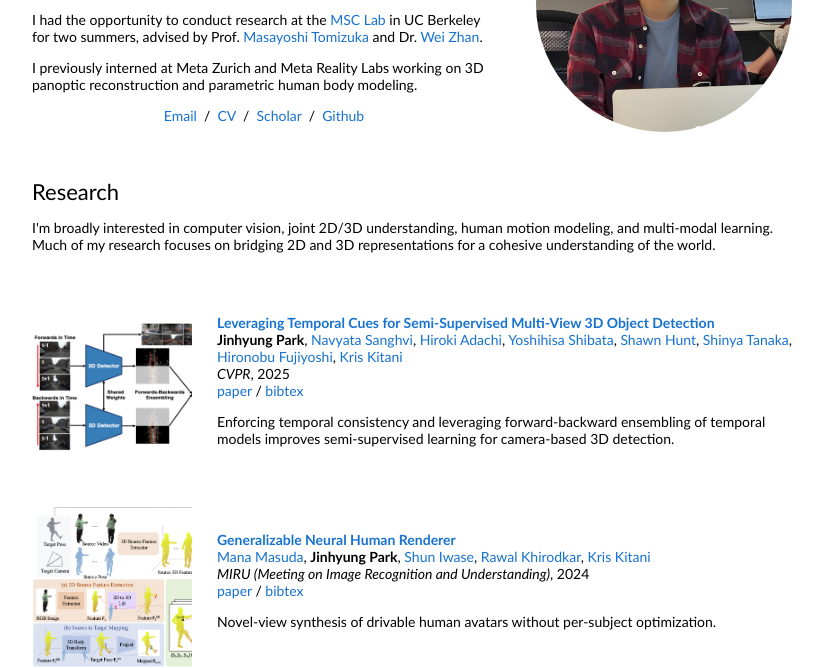
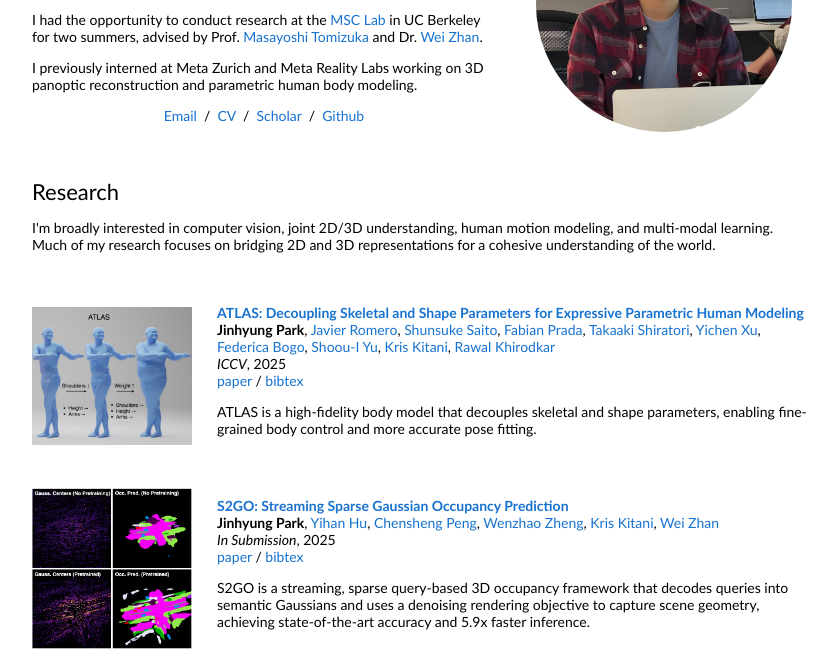
Before and after one commit to jindapark/jindapark.github.io, a plain HTML site: page index.html in a window 1280 px wide. Shown: the part 155-823 px from the top of the page, without its empty margins (228-1065 px from the left). Drawn offline with Linux system fonts and the light colour scheme.

Commit message:
main website

```diff
--- a/index.html
+++ b/index.html
@@ -73,6 +73,73 @@
           <table
             style="width:100%;border:0px;border-spacing:0px;border-collapse:separate;margin-right:auto;margin-left:auto;">
             <tbody>
+
+              <tr>
+                <td style="padding:20px;width:25%;text-align:center;">
+                  <div style="display:table;height:100%;">
+                    <div style="display:table-cell;vertical-align:middle;">
+                      <img src='images/atlas.png' width="160">
+                    </div>
+                  </div>
+                </td>
+                <td style="padding:5px;width:75%;vertical-align:middle">
+                  <a href="">
+                    <span class="papertitle">ATLAS: Decoupling Skeletal and Shape Parameters for Expressive Parametric Human Modeling</span>
+                  </a>
+                  <br>
+                  <strong>Jinhyung Park</strong>,
+                  <a href="https://www.linkedin.com/in/javier-romero-38b87331">Javier Romero</a>,
+                  <a href="https://shunsukesaito.github.io/">Shunsuke Saito</a>,
+                  <a href="https://www.linkedin.com/in/fabian-prada/">Fabian Prada</a>,
+                  <a href="https://sites.google.com/view/takaaki-shiratori/home">Takaaki Shiratori</a>,
+                  <a href="https://www.linkedin.com/in/yichen-xu-a5620a13a/">Yichen Xu</a>,
+                  <a href="https://fbogo.github.io/">Federica Bogo</a>,
+                  <a href="https://sites.google.com/view/shoou-i-yu/home">Shoou-I Yu</a>,
+                  <a href="https://kriskitani.github.io/">Kris Kitani</a>,
+                  <a href="https://rawalkhirodkar.github.io/">Rawal Khirodkar</a>
+                  <br>
+                  <em>ICCV</em>, 2025
+                  <br>
+                  <a href="https://jindapark.github.io/projects/atlas/static/pdfs/atlas.pdf">paper</a> /
+                  <a href="data/park2025atlas.bib">bibtex</a>
+                  <p></p>
+                  <p>
+                    ATLAS is a high-fidelity body model that decouples skeletal and shape parameters, enabling fine-grained body control and more accurate pose fitting.
+                  </p>
+                </td>
+              </tr>
+
+              <tr>
+                <td style="padding:20px;width:25%;text-align:center;">
+                  <div style="display:table;height:100%;">
+                    <div style="display:table-cell;vertical-align:middle;">
+                      <img src='images/s2go.png' width="160">
+                    </div>
+                  </div>
+                </td>
+                <td style="padding:5px;width:75%;vertical-align:middle">
+                  <a href="">
+                    <span class="papertitle">S2GO: Streaming Sparse Gaussian Occupancy Prediction</span>
+                  </a>
+                  <br>
+                  <strong>Jinhyung Park</strong>,
+                  <a href="https://www.linkedin.com/in/yihan-hu96/">Yihan Hu</a>,
+                  <a href="https://pengchensheng.com/">Chensheng Peng</a>,
+                  <a href="https://wzzheng.net/">Wenzhao Zheng</a>,
+                  <a href="https://kriskitani.github.io/">Kris Kitani</a>,
+                  <a href="https://zhanwei.site/">Wei Zhan</a>
+                  <br>
+                  <em>In Submission</em>, 2025
+                  <br>
+                  <a href="https://arxiv.org/abs/2506.05473">paper</a> /
+                  <a href="data/Park2025S2GOSS.bib">bibtex</a>
+                  <p></p>
+                  <p>
+                    S2GO is a streaming, sparse query-based 3D occupancy framework that decodes queries into semantic Gaussians and uses a denoising rendering objective to capture scene geometry, achieving state-of-the-art accuracy and 5.9x faster inference.
+                  </p>
+                </td>
+              </tr>
+
               <tr>
                 <td style="padding:20px;width:25%;vertical-align:middle">
                   <div class="one">
@@ -97,8 +164,8 @@
                   <em>CVPR</em>, 2025
                   <br>
                   <a
-                    href="">paper</a> /
-                  <a href="">bibtex</a>
+                    href="https://openaccess.thecvf.com/content/CVPR2025/html/Park_Leveraging_Temporal_Cues_for_Semi-Supervised_Multi-View_3D_Object_Detection_CVPR_2025_paper.html">paper</a> /
+                  <a href="data/Park2025LeveragingTC.bib">bibtex</a>
                   <p></p>
                   <p>Enforcing temporal consistency and leveraging forward-backward ensembling of temporal models improves semi-supervised learning for camera-based 3D detection.</p>
                 </td>
```
Also changed, not shown: images/atlas.png (added), images/s2go.png (added), 8 other files.
